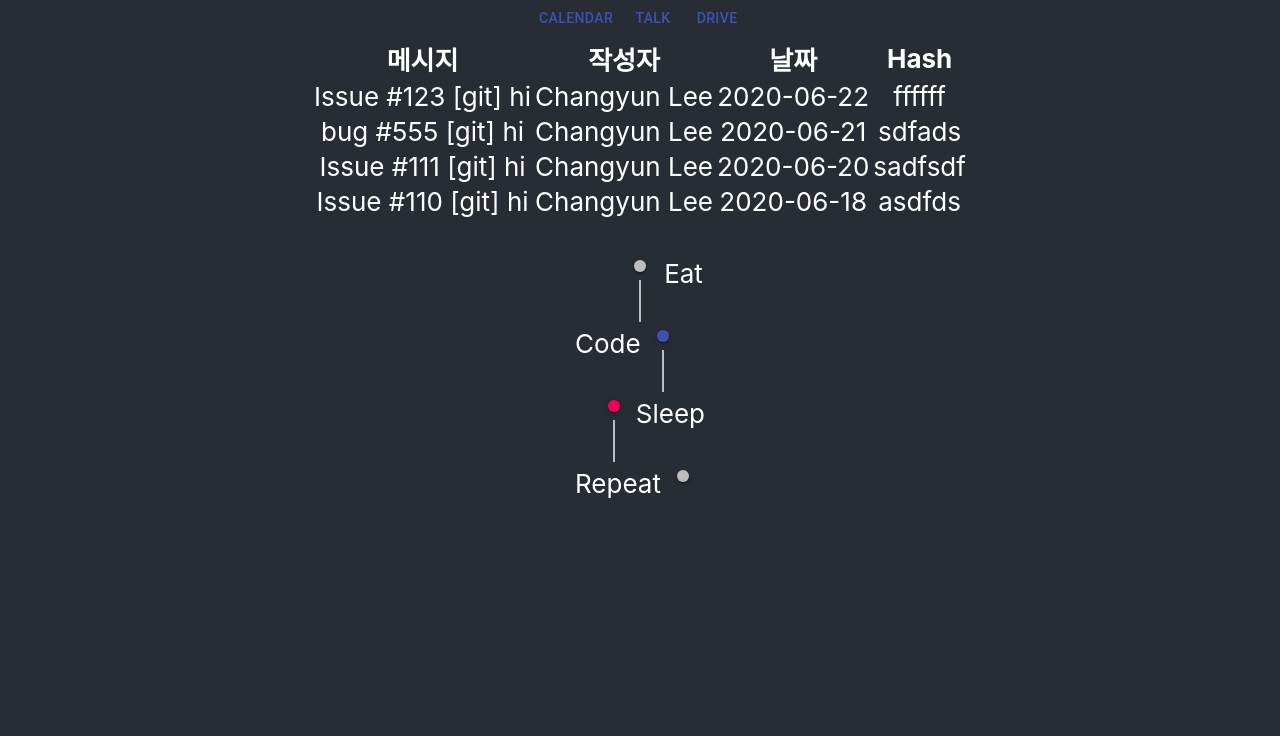
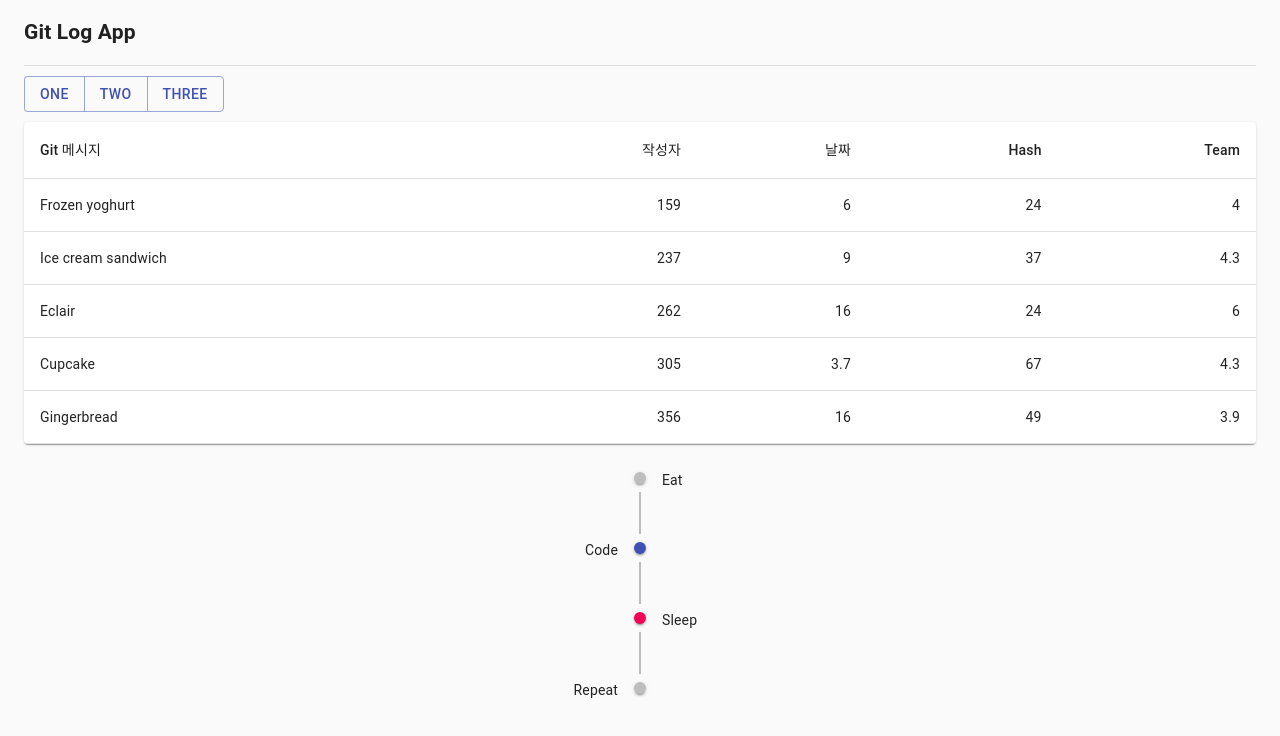
Before and after one commit to Supertonian/gitlog-app, a React (Create React App) app: page / in a window 1280 px wide. Shown: the top 736 px of the page. Built offline with nearby package versions, Linux system fonts and the light colour scheme.

Commit message:
feat: material-ui table, timeline, and buttons

```diff
--- a/package.json
+++ b/package.json
@@ -4,6 +4,7 @@
   "private": true,
   "dependencies": {
     "@material-ui/core": "^4.10.2",
+    "@material-ui/lab": "^4.0.0-alpha.56",
     "@testing-library/jest-dom": "^4.2.4",
     "@testing-library/react": "^9.3.2",
     "@testing-library/user-event": "^7.1.2",
--- a/src/App.css
+++ b/src/App.css
@@ -1,14 +1,4 @@
-.App {
-  text-align: center;
+.buttonGroup {
+  margin-top: 10px;
+  margin-bottom: 10px;
 }
-
-.App-header {
-  background-color: #282c34;
-  min-height: 100vh;
-  display: flex;
-  flex-direction: column;
-  align-items: center;
-  justify-content: center;
-  font-size: calc(10px + 2vmin);
-  color: white;
-}
--- a/src/App.js
+++ b/src/App.js
@@ -1,11 +1,12 @@
 import React from 'react';
 import './App.css';
 import Button from '@material-ui/core/Button';
+import ButtonGroup from '@material-ui/core/ButtonGroup';
+import CssBaseline from '@material-ui/core/CssBaseline';
+import Container from '@material-ui/core/Container';
 import ColorsTimeline from './ColorsTimeline';
-
-function Buttons({team}) {
-  return <Button color='primary'>{ team }</Button>;
-}
+import SimpleTable from './SimpleTable';
+import Divider from '@material-ui/core/Divider';
 
 class TeamSelector extends React.Component {
   state = {
@@ -13,82 +14,27 @@ class TeamSelector extends React.Component {
   }
   render() {
     return (
-    <div>
-      <Buttons team='calendar' />
-      <Buttons team='talk' />
-      <Buttons team='drive' />
-      </div>
+      <ButtonGroup className='buttonGroup' color="primary" aria-label="outlined primary button group">
+      <Button>One</Button>
+      <Button>Two</Button>
+      <Button>Three</Button>
+    </ButtonGroup>
       );
-  }
-}
-
-const logs = [
-  {
-    title: 'Issue #123 [git] hi',
-    author: 'Changyun Lee',
-    date: '2020-06-22',
-    hash: 'ffffff'
-  },
-  {
-    title: 'bug #555 [git] hi',
-    author: 'Changyun Lee',
-    date: '2020-06-21',
-    hash: 'sdfads'
-  },
-  {
-    title: 'Issue #111 [git] hi',
-    author: 'Changyun Lee',
-    date: '2020-06-20',
-    hash: 'sadfsdf'
-  },
-  {
-    title: 'Issue #110 [git] hi',
-    author: 'Changyun Lee',
-    date: '2020-06-18',
-    hash: 'asdfds'
-  },
-];
-
-class GitLog extends React.Component {
-  state = {}
-
-  render() {
-    return (
-    <table>
-      <thead>
-        <tr>
-          <th>메시지</th>
-          <th>작성자</th>
-          <th>날짜</th>
-          <th>Hash</th>
-        </tr>
-      </thead>
-      <tbody>
-        {
-          logs.map((log, index) => {
-            return (<tr key={index}>
-              <td>{log.title}</td>
-              <td>{log.author}</td>
-              <td>{log.date}</td>
-              <td>{log.hash}</td>
-              </tr>);
-          })
-        }
-      </tbody>
-    </table>
-    );
   }
 }
 
 function App() {
   return (
-    <div className="App">
-      <header className="App-header">
+    <React.Fragment>
+      <CssBaseline />
+      <Container fixed>
+        <h2>Git Log App</h2>
+        <Divider />
         <TeamSelector />
-        <GitLog />
+        <SimpleTable />
         <ColorsTimeline />
-      </header>
-    </div>
+      </Container>
+    </React.Fragment>
   );
 }
 
--- /dev/null
+++ b/src/SimpleTable.js
@@ -0,0 +1,60 @@
+import React from 'react';
+import { makeStyles } from '@material-ui/core/styles';
+import Table from '@material-ui/core/Table';
+import TableBody from '@material-ui/core/TableBody';
+import TableCell from '@material-ui/core/TableCell';
+import TableContainer from '@material-ui/core/TableContainer';
+import TableHead from '@material-ui/core/TableHead';
+import TableRow from '@material-ui/core/TableRow';
+import Paper from '@material-ui/core/Paper';
+
+const useStyles = makeStyles({
+  table: {
+    minWidth: 650,
+  },
+});
+
+function createData(name, calories, fat, carbs, protein) {
+  return { name, calories, fat, carbs, protein };
+}
+
+const rows = [
+  createData('Frozen yoghurt', 159, 6.0, 24, 4.0),
+  createData('Ice cream sandwich', 237, 9.0, 37, 4.3),
+  createData('Eclair', 262, 16.0, 24, 6.0),
+  createData('Cupcake', 305, 3.7, 67, 4.3),
+  createData('Gingerbread', 356, 16.0, 49, 3.9),
+];
+
+export default function SimpleTable() {
+  const classes = useStyles();
+
+  return (
+    <TableContainer component={Paper}>
+      <Table className={classes.table} aria-label="simple table">
+        <TableHead>
+          <TableRow>
+            <TableCell>Git 메시지</TableCell>
+            <TableCell align="right">작성자</TableCell>
+            <TableCell align="right">날짜</TableCell>
+            <TableCell align="right">Hash</TableCell>
+            <TableCell align="right">Team</TableCell>
+          </TableRow>
+        </TableHead>
+        <TableBody>
+          {rows.map((row) => (
+            <TableRow key={row.name}>
+              <TableCell component="th" scope="row">
+                {row.name}
+              </TableCell>
+              <TableCell align="right">{row.calories}</TableCell>
+              <TableCell align="right">{row.fat}</TableCell>
+              <TableCell align="right">{row.carbs}</TableCell>
+              <TableCell align="right">{row.protein}</TableCell>
+            </TableRow>
+          ))}
+        </TableBody>
+      </Table>
+    </TableContainer>
+  );
+}
```
Also changed, not shown: 1 other file (tests, documents, lock files or other folders).
